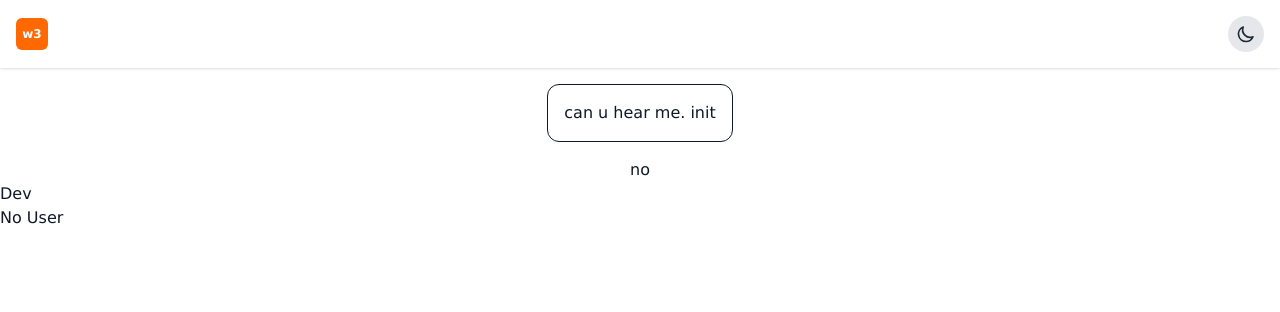
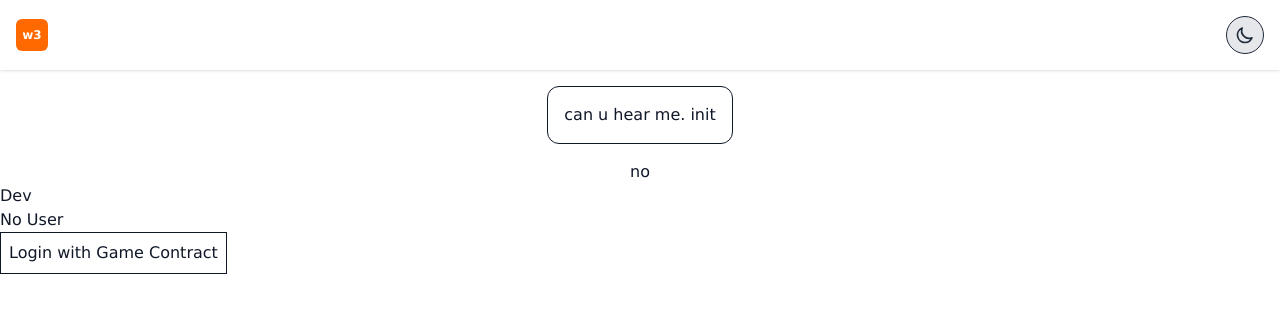
Before and after one commit to vctrubio/w3-playground-finale, a React (Vite) app: page / in a window 1280 px wide. Shown: the top 312 px of the page. Built offline with nearby package versions, Linux system fonts and the light colour scheme.

Commit message:
loginWithGameContract with button

```diff
--- a/src/components/Dev.tsx
+++ b/src/components/Dev.tsx
@@ -1,9 +1,8 @@
 import { useUser } from "../hooks/useUser";
 
 function Dev() {
-    const { user, test } = useUser();
+    const { user, loginWithGameContract } = useUser();
     console.log("user", user);
-    console.log("test", test);
     return (
         <div>
             <h1>Dev</h1>
@@ -16,6 +15,7 @@ function Dev() {
                     <h2>No User</h2>
                 </div>
             )}
+            <button onClick={loginWithGameContract}>Login with Game Contract</button>
         </div>
     );
 }
--- a/src/contexts/UserContext.tsx
+++ b/src/contexts/UserContext.tsx
@@ -1,19 +1,23 @@
-import React, { useState, ReactNode, useEffect } from 'react';
-import { User } from '../lib/types';
+import { useState, ReactNode, useEffect } from 'react';
+import { User, Contract } from '../lib/types';
 import { UserContext } from './UserContextDef';
 
 export const UserProvider = ({ children }: { children: ReactNode }) => {
-    const [user, setUser] = useState<User | null>(null);
-    const test = 'hello test';
+    const [user] = useState<User | null>(null);
 
     useEffect(() => {
         console.log("UserProvider mounted");
     }, []);
 
+    const loginWithGameContract = async () => {
+        console.log("loginWithGameContract called");
+    }
+
     return (
         <UserContext.Provider value={{
             user,
-            test
+            loginWithGameContract,
+            contract: {} as Contract,
         }}>
             {children}
         </UserContext.Provider>
--- a/src/contexts/UserContextDef.tsx
+++ b/src/contexts/UserContextDef.tsx
@@ -1,9 +1,10 @@
 import { createContext } from 'react';
-import { User } from '../lib/types';
+import { User, Contract } from '../lib/types';
 
 interface UserContextType {
     user: User | null;
-    test: string;
+    loginWithGameContract: () => void; //qs: or should it be Promise<void>;
+    contract: Contract;
 }
 
 export const UserContext = createContext<UserContextType | null>(null);
--- a/src/index.css
+++ b/src/index.css
@@ -32,6 +32,10 @@ body {
   @apply transition-colors duration-300;
 }
 
+button {
+  @apply border p-2;
+}
+
 @layer utilities {
   .animate-navbar-dropdown {
     animation: navbar-dropdown 0.4s ease-in-out forwards;
```
